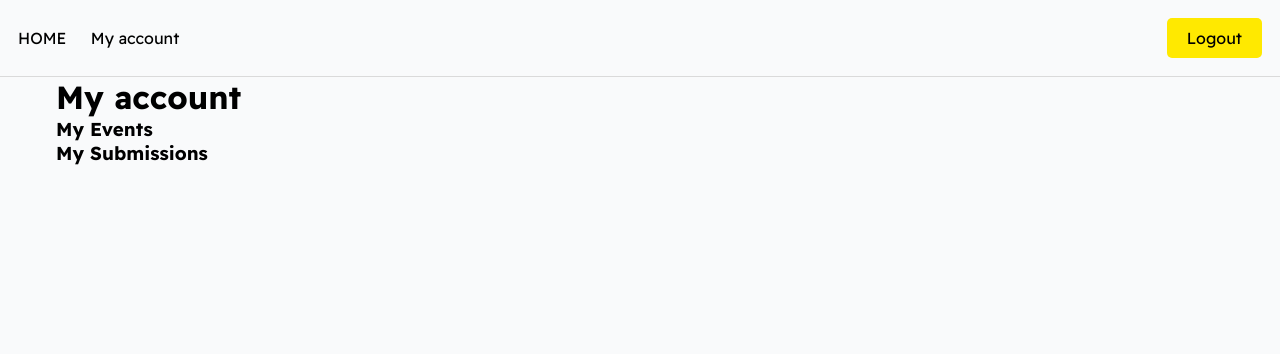
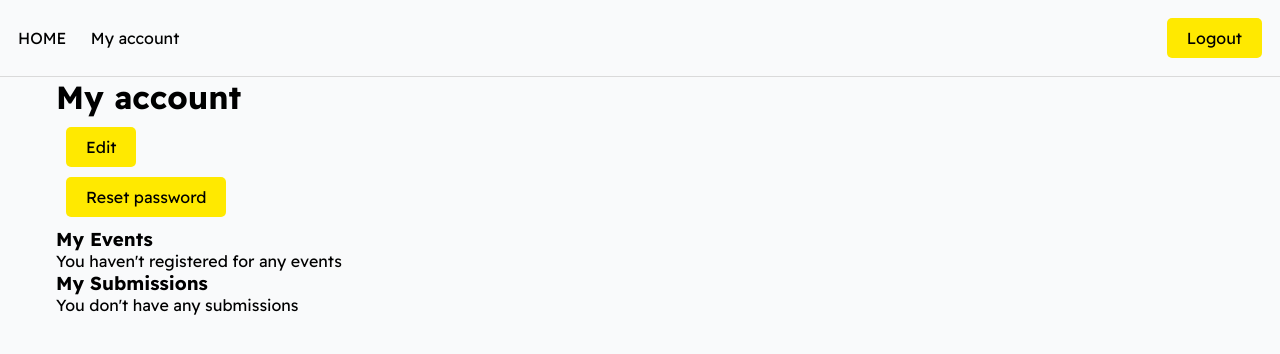
Before and after one commit to sxsmg/codebattle, a Django app: page /account/ in a window 1280 px wide. Shown: the top 354 px of the page. Run offline with Django 4.2, Linux system fonts and the light colour scheme; a user stored in the database is signed in; data that the repository does not hold is empty.

Commit message:
adding more fields

```diff
--- a/base/urls.py
+++ b/base/urls.py
@@ -9,7 +9,8 @@ urlpatterns = [
 
     path('user/<str:pk>/', views.user_page, name="profile"),
     path('account/', views.account_page, name='account'),
-    path('project-submission/<str:pk>/', views.project_submission, name='project-submission'),
+    path('account/', views.account_page, name='account'),
+    path('edit-account', views.edit_account, name='edit-account'),
 
     path('update-submission/<str:pk>', views.update_submission, name='update-submission'),
 
--- a/base/views.py
+++ b/base/views.py
@@ -7,8 +7,10 @@ from django.contrib.auth import authenticate, login, logout
 # Create your views here.
 def home_page(request):
     users = User.objects.filter(hackathon_participant=True)
+    count = users.count()
+    users = users[0:20]
     events = Event.objects.all()
-    context = {'users':users, 'events':events}
+    context = {'users':users, 'events':events, 'count':count}
     return render(request, 'home.html', context)
 
 def event_page(request, pk):
@@ -70,6 +72,12 @@ def account_page(request):
     context = {'user': user}
     return render(request, 'account.html', context)
 
+def edit_account(request):
+    context = {}
+    return render(request, 'user_form.html', context)
+
+
+
 
 @login_required(login_url='login')
 def registration_confirmation(request, pk):
--- a/templates/account.html
+++ b/templates/account.html
@@ -1,18 +1,27 @@
 {% extends 'main.html' %}
 
 {% block content %}
+    <div>
     <h1>My account</h1>
+    <a class="btn btn--warning" href="{% url 'edit-account' %}">Edit</a>
+    <a class="btn btn--warning" href="">Reset password</a>
 
-    <div>
+    </div>
+
+    <div class="section">
         <h3>My Events </h3>
         {% for event in user.events.all %}
         <a href="{% url 'event' event.id %}">{{event.name}}</a>
+        {% empty %}
+            <p>You haven't registered for any events</p>
         {% endfor %}
     </div>
-    <div>
+    <div class="section">
         <h3>My Submissions </h3>
         {% for sub in user.submissions.all %}
         <a href="{% url 'update-submission' sub.id %}">{{sub.event.name}}</a>
+         {% empty %}
+            <p>You don't have any submissions</p>
         {% endfor %}
     </div>
 
--- a/templates/home.html
+++ b/templates/home.html
@@ -20,7 +20,7 @@
     </section>
 
     <section>
-        <h3>Users</h3>
+        <h3>Users: {{count}}</h3>
         <div class="users--lists">
             {% for user in users %}
             <a href="{% url 'profile' user.id %}">
--- /dev/null
+++ b/templates/user_form.html
@@ -0,0 +1,5 @@
+{% extends 'main.html' %}
+
+{% block content %}
+<h1>Edit account </h1>
+{% endblock content %}
```
